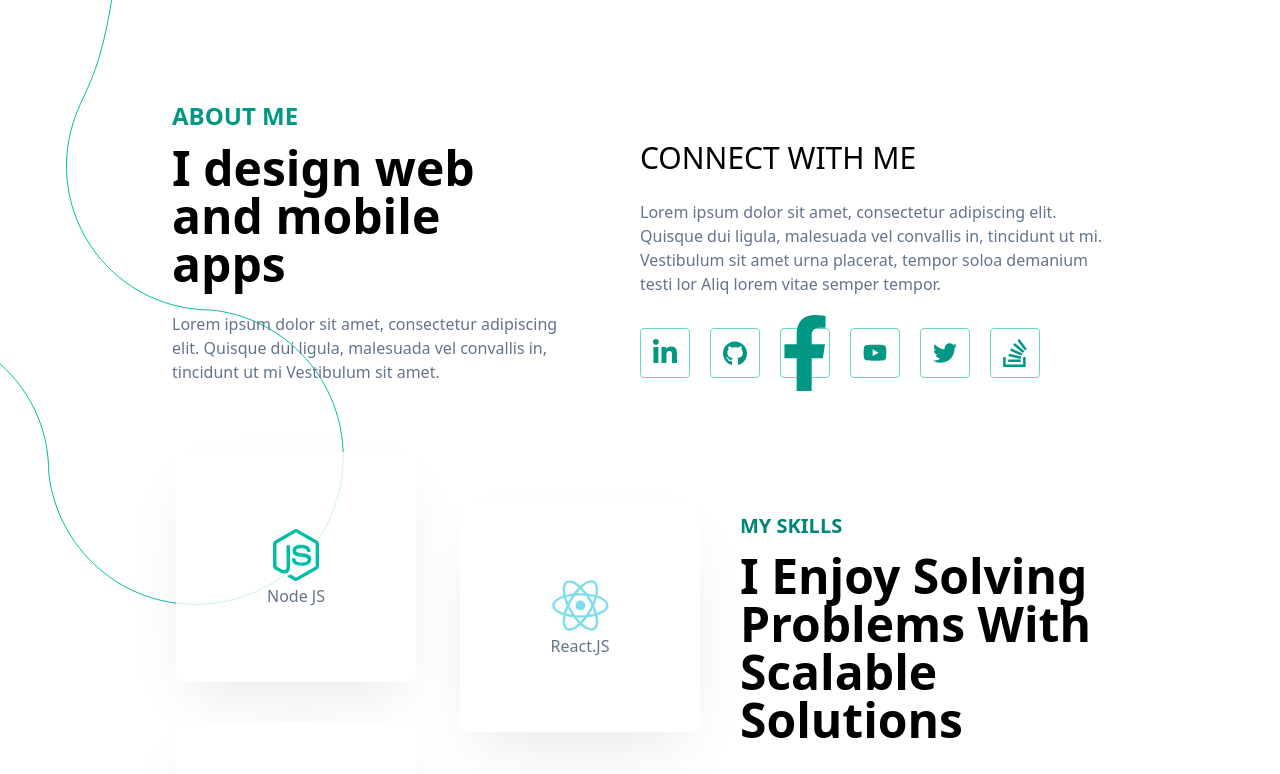
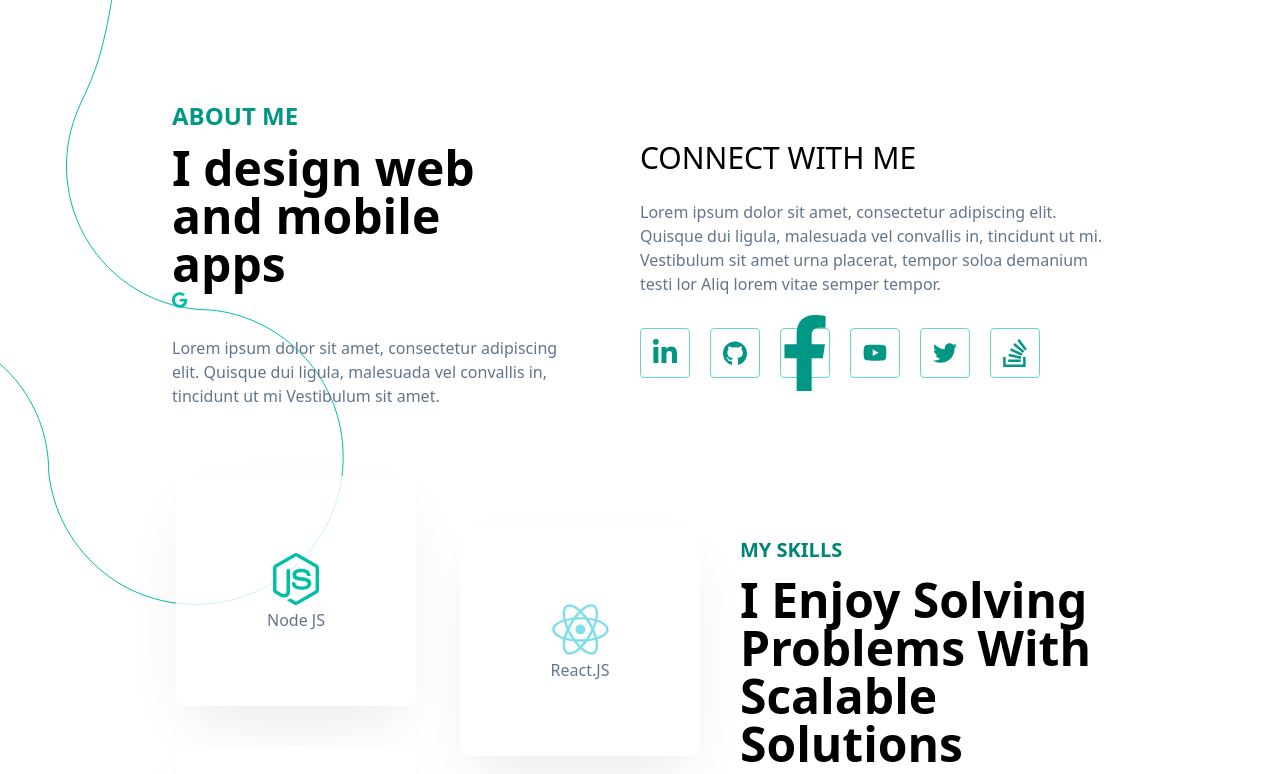
Before and after one commit to SMKH-PRO/OpenFolio, a Next.js app: page / in a window 1280 px wide. Shown: the part 660-1434 px from the top of the page. Built offline with nearby package versions, Linux system fonts and the light colour scheme.

Commit message:
adding font-awesome support

```diff
--- a/components/about/index.tsx
+++ b/components/about/index.tsx
@@ -1,5 +1,4 @@
 import { FontAwesomeIcon } from "@fortawesome/react-fontawesome";
-import { IconProp } from "@fortawesome/fontawesome-svg-core";
 import Container from "../container";
 import { socialMedia } from "../../config";
 import IconButton from "../buttons/iconButton";
@@ -21,8 +20,9 @@ const About = () => (
       <h4 className="font-bold text-primary-700 text-2xl">ABOUT ME</h4>
       <h1 className="font-bold text-5xl max-w-[400px] mt-3">
         I design web and mobile apps
-        <FontAwesomeIcon icon={"check-square" as IconProp} />
       </h1>
+      <FontAwesomeIcon className="text-primary-500" icon={["fab", "google"]} />
+
       <p className="text-slate-500 mt-6">
         Lorem ipsum dolor sit amet, consectetur adipiscing elit. Quisque dui
         ligula, malesuada vel convallis in, tincidunt ut mi Vestibulum sit amet.
--- a/package.json
+++ b/package.json
@@ -12,6 +12,8 @@
   },
   "dependencies": {
     "@fortawesome/fontawesome-svg-core": "^6.1.1",
+    "@fortawesome/free-brands-svg-icons": "^6.1.1",
+    "@fortawesome/free-solid-svg-icons": "^6.1.1",
     "@fortawesome/react-fontawesome": "^0.1.18",
     "animate.css": "^4.1.1",
     "next": "12.1.6",
--- a/pages/_app.tsx
+++ b/pages/_app.tsx
@@ -2,8 +2,11 @@
 import "../styles/globals.css";
 import "animate.css";
 import type { AppProps } from "next/app";
+import { fab } from "@fortawesome/free-brands-svg-icons";
+import { library } from "@fortawesome/fontawesome-svg-core";
 import NavMenu from "../components/nav";
 
+library.add(fab);
 const MyApp = ({ Component, pageProps }: AppProps) => (
   <>
     <NavMenu />
```
